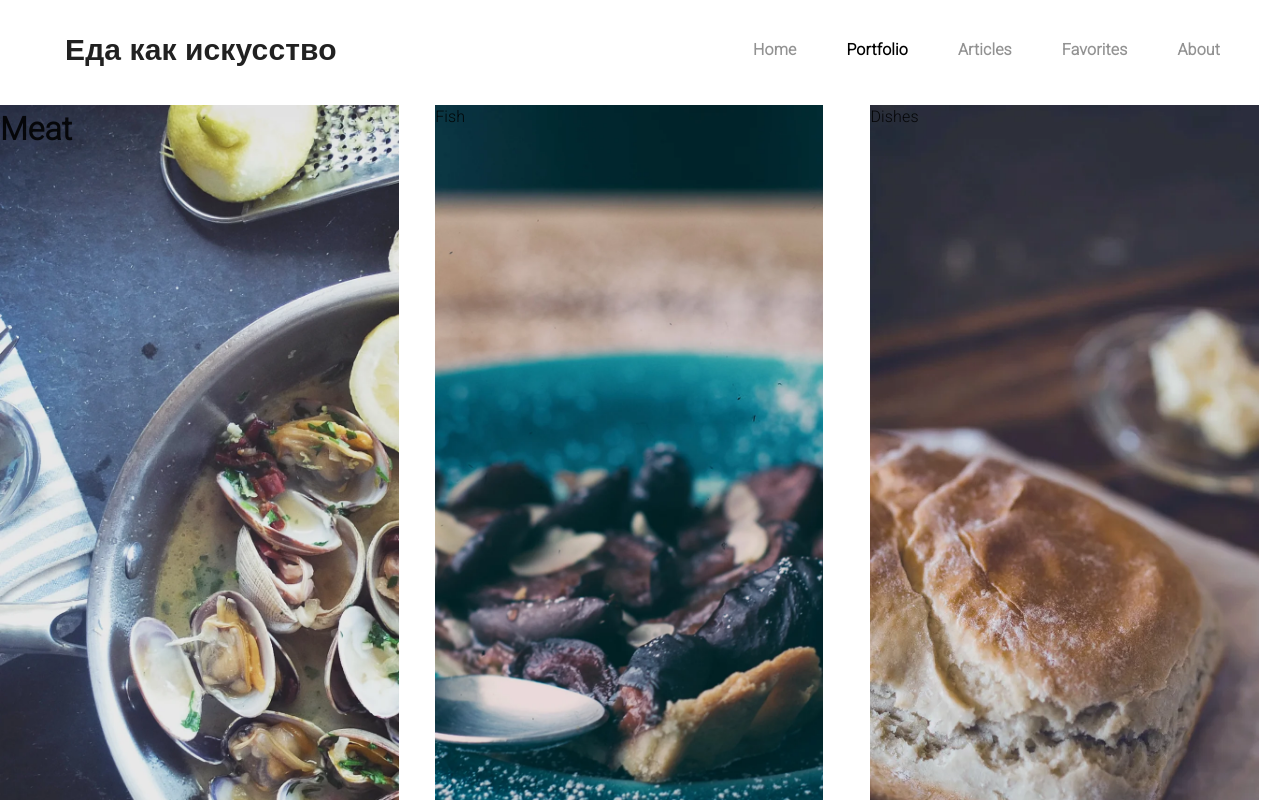
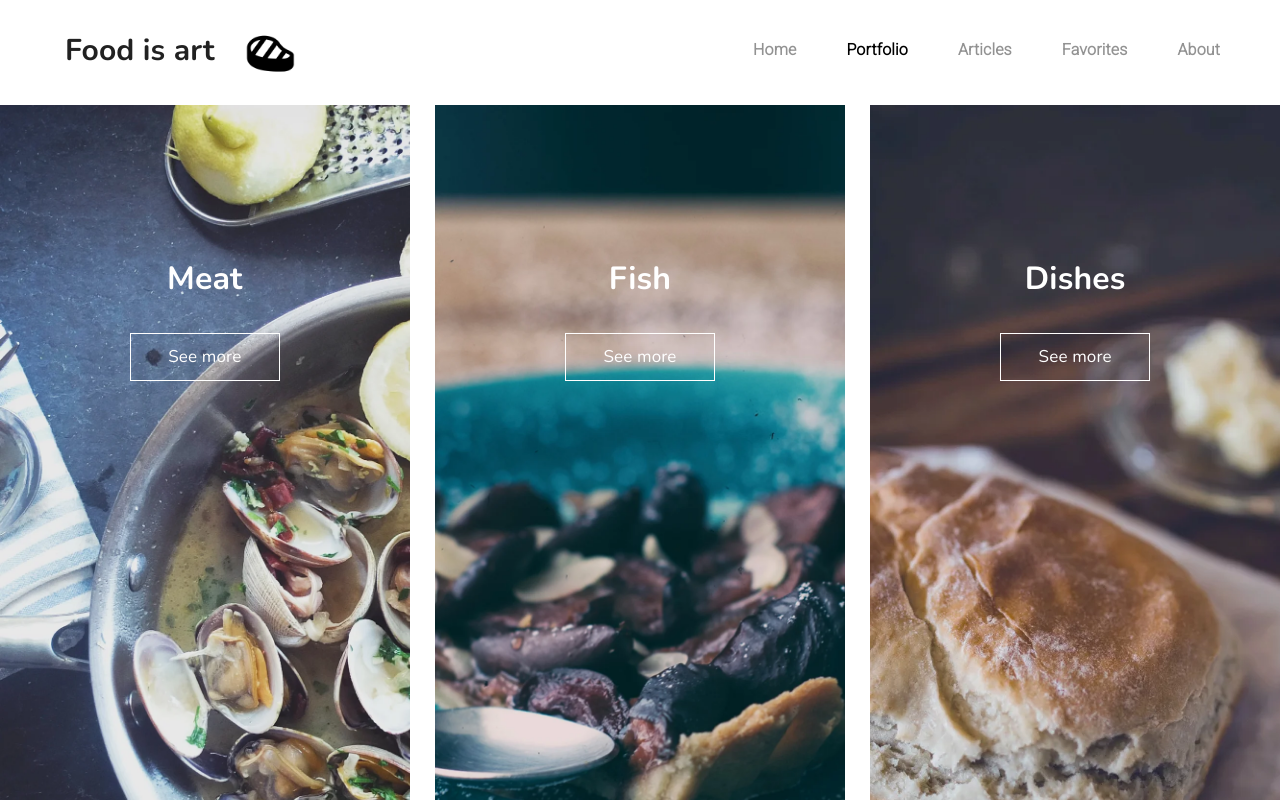
Before and after one commit to NikitOS-1/food-blog, a React (Create React App) app: page /portfolio in a window 1280 px wide. Shown: the top 800 px of the page. Built offline with nearby package versions, Linux system fonts and the light colour scheme.

Commit message:
compleat layout portfolio

```diff
--- a/src/componets/ButtonAll/ButtonAll.scss
+++ b/src/componets/ButtonAll/ButtonAll.scss
@@ -2,6 +2,10 @@
     border: 1px solid white;
     background-color: transparent;
     padding: 10px;
+    width: 150px;
+    display: flex;
+    align-items: center;
+    justify-content: center;
 
     a {
         font-family: 'Nunito', sans-serif;
--- a/src/container/Footer/Footer.tsx
+++ b/src/container/Footer/Footer.tsx
@@ -18,9 +18,7 @@ const Footer = (props: Props) => {
           <img src={iconInstagram} alt="instagram" />
         </a>
       </div>
-      <div className={style.after}>
-        © 2023 Еда как искусство. Nikita Puzyrenko
-      </div>
+      <div className={style.after}>© 2023 Food is art. Nikita Puzyrenko</div>
     </footer>
   );
 };
--- a/src/container/Header/Header.module.scss
+++ b/src/container/Header/Header.module.scss
@@ -14,12 +14,21 @@
 
         .logo {
             margin-left: 50px;
+            display: flex;
+            align-items: center;
+            justify-content: center;
 
             h2 {
                 font-family: 'Nunito',
                     sans-serif;
                 font-size: 30px;
             }
+
+            img {
+                margin-left: 30px;
+                width: 50px;
+                height: 50px;
+            }
         }
     }
 }
--- a/src/container/Header/Header.tsx
+++ b/src/container/Header/Header.tsx
@@ -1,5 +1,6 @@
 import style from "./Header.module.scss";
 import Menu from "../../componets/Menu/Menu";
+import steakLogo from "../../assets/steak-logo.png";
 
 type Props = {};
 
@@ -9,7 +10,8 @@ const Header = () => {
       <header className={style.header}>
         <div className={style.wrap}>
           <div className={style.logo}>
-            <h2>Еда как искусство</h2>
+            <h2>Food is art</h2>
+            <img src={steakLogo} alt="Logo" />
           </div>
           <Menu />
         </div>
--- a/src/pages/Home/Home.module.scss
+++ b/src/pages/Home/Home.module.scss
@@ -30,4 +30,8 @@
         letter-spacing: 10px;
         margin-bottom: 40px;
     }
+
+    .btn {
+        width: 150px;
+    }
 }
--- a/src/pages/Home/Home.tsx
+++ b/src/pages/Home/Home.tsx
@@ -1,3 +1,4 @@
+import ButtonAll from "../../componets/ButtonAll/ButtonAll";
 import style from "./Home.module.scss";
 
 type Props = {};
@@ -5,8 +6,9 @@ type Props = {};
 const Home = (props: Props) => {
   return (
     <div className={style.home}>
-      <div className={style.title}>ЕДА КАК ИСКУССТВО</div>
-      <div className={style.about}>ФОТОГРАФИЯ</div>
+      <div className={style.title}>Food is art</div>
+      <div className={style.about}>Photos</div>
+      <ButtonAll to="/portfolio">See more</ButtonAll>
     </div>
   );
 };
--- a/src/pages/Portfolio/Portfolio.module.scss
+++ b/src/pages/Portfolio/Portfolio.module.scss
@@ -4,28 +4,57 @@
     justify-content: space-between;
     width: 100%;
 
+    h1 {
+        margin-top: 150px;
+        color: white;
+        display: flex;
+        align-items: center;
+        justify-content: center;
+        font-family: "Nunito", sans-serif;
+    }
 
     .meat {
+        display: flex;
+        align-items: center;
+        flex-direction: column;
         width: 32%;
-        height: 900px;
+        height: 800px;
         background-image: url('../../assets/article-1.webp');
         background-repeat: no-repeat;
-        background-size: contain;
+        background-size: cover;
+
+        div {
+            margin-top: 30px;
+        }
     }
 
     .fish {
+        display: flex;
+        align-items: center;
+        flex-direction: column;
         width: 32%;
-        height: 900px;
+        height: 800px;
         background-image: url('../../assets/article-2.webp');
         background-repeat: no-repeat;
-        background-size: contain;
+        background-size: cover;
+
+        div {
+            margin-top: 30px;
+        }
     }
 
     .dishes {
+        display: flex;
+        align-items: center;
+        flex-direction: column;
         width: 32%;
-        height: 900px;
+        height: 800px;
         background-image: url('../../assets/article-3.webp');
         background-repeat: no-repeat;
-        background-size: contain;
+        background-size: cover;
+
+        div {
+            margin-top: 30px;
+        }
     }
 }
--- a/src/pages/Portfolio/Portfolio.tsx
+++ b/src/pages/Portfolio/Portfolio.tsx
@@ -1,4 +1,4 @@
-// import ButtonAll from "../../componets/ButtonAll/ButtonAll";
+import ButtonAll from "../../componets/ButtonAll/ButtonAll";
 import style from "./Portfolio.module.scss";
 
 type Props = {};
@@ -8,10 +8,16 @@ const Portfolio = (props: Props) => {
     <div className={style.portfolio}>
       <div className={style.meat}>
         <h1>Meat</h1>
-        {/* <ButtonAll to="/articles">See more</ButtonAll> */}
+        <ButtonAll to="/articles">See more</ButtonAll>
       </div>
-      <div className={style.fish}>Fish</div>
-      <div className={style.dishes}>Dishes</div>
+      <div className={style.fish}>
+        <h1>Fish</h1>
+        <ButtonAll to="/articles">See more</ButtonAll>
+      </div>
+      <div className={style.dishes}>
+        <h1>Dishes</h1>
+        <ButtonAll to="/articles">See more</ButtonAll>
+      </div>
     </div>
   );
 };
```
Also changed, not shown: src/assets/steak-logo.png (added).
